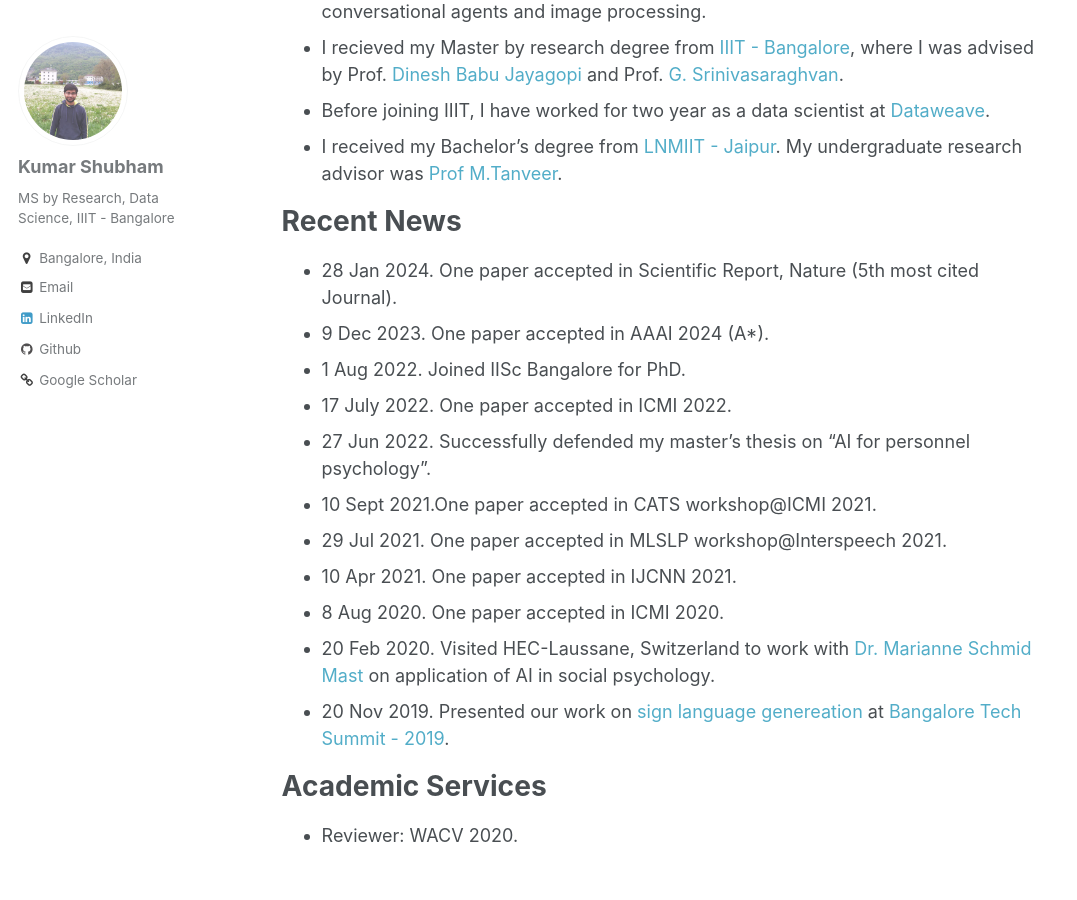
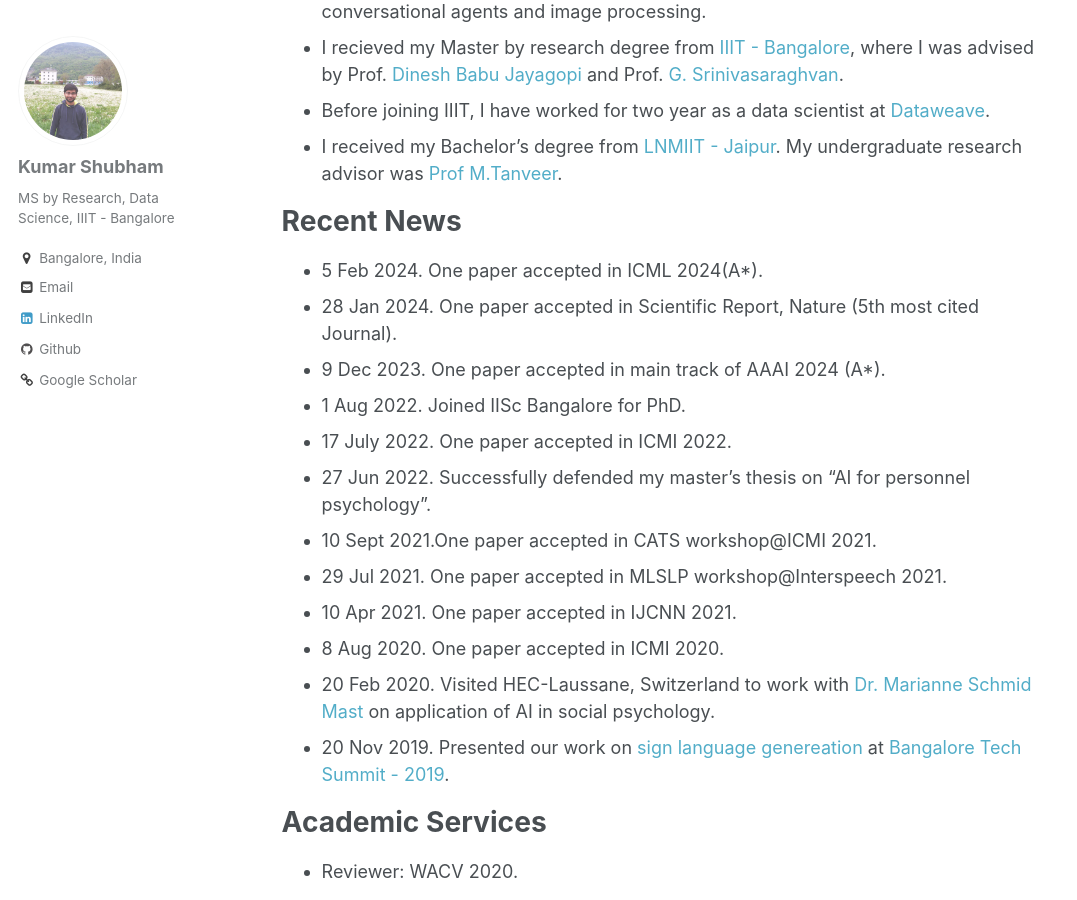
Before and after one commit to kyrs/kyrs.github.io, a Jekyll site: the page built from _pages/about.md, in a window 1280 px wide and 900 px high, scrolled down 776 px. Shown: the whole window, without its empty margins (0-1077 px from the left). Built offline with Jekyll 4.4.1, drawn with Linux system fonts in a browser that asks for light colours.

Commit message:
added new details

```diff
--- a/_pages/about.md
+++ b/_pages/about.md
@@ -20,8 +20,9 @@ redirect_from:
 * I received my Bachelor’s degree from [LNMIIT - Jaipur](https://www.lnmiit.ac.in/). My undergraduate research advisor was [Prof M.Tanveer](http://www.iiti.ac.in/people/~mtanveer/).
 
 # Recent News
+* 5 Feb 2024. One paper accepted in ICML 2024(A*).
 * 28 Jan 2024. One paper accepted in Scientific Report, Nature (5th most cited Journal).
-* 9 Dec 2023. One paper accepted in AAAI 2024 (A*).
+* 9 Dec 2023. One paper accepted in main track of AAAI 2024 (A*).
 * 1 Aug 2022. Joined IISc Bangalore for PhD.
 * 17 July 2022. One paper accepted in ICMI 2022.
 * 27 Jun 2022. Successfully defended my master's thesis  on "AI for personnel psychology".
```
